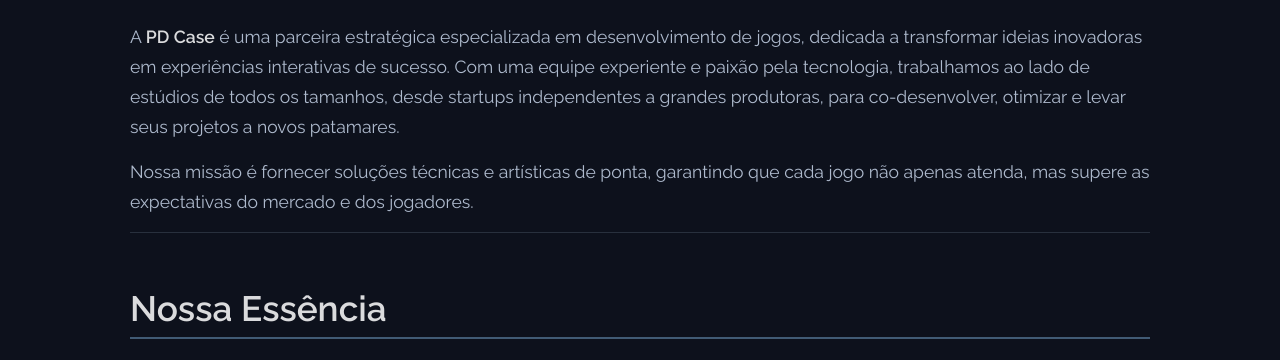
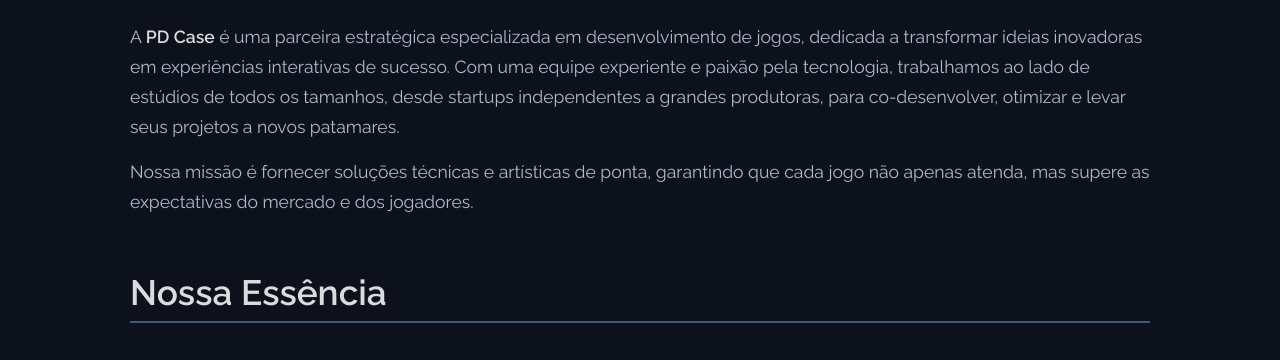
Before and after one commit to PabloPerdigao/pd-games, a plain HTML site: page sobre.html in a window 1280 px wide. Shown: the part 440-800 px from the top of the page. Drawn offline with Linux system fonts and the light colour scheme.

Commit message:
linha abaixo dos cards da page-content removida do style.css

```diff
--- a/CSS/style.css
+++ b/CSS/style.css
@@ -419,7 +419,6 @@
 .page-content section {
     margin-bottom: 40px;
     padding-bottom: 30px;
-    border-bottom: 1px solid #28303d;
 }
 
 .page-content section:last-child {
```
